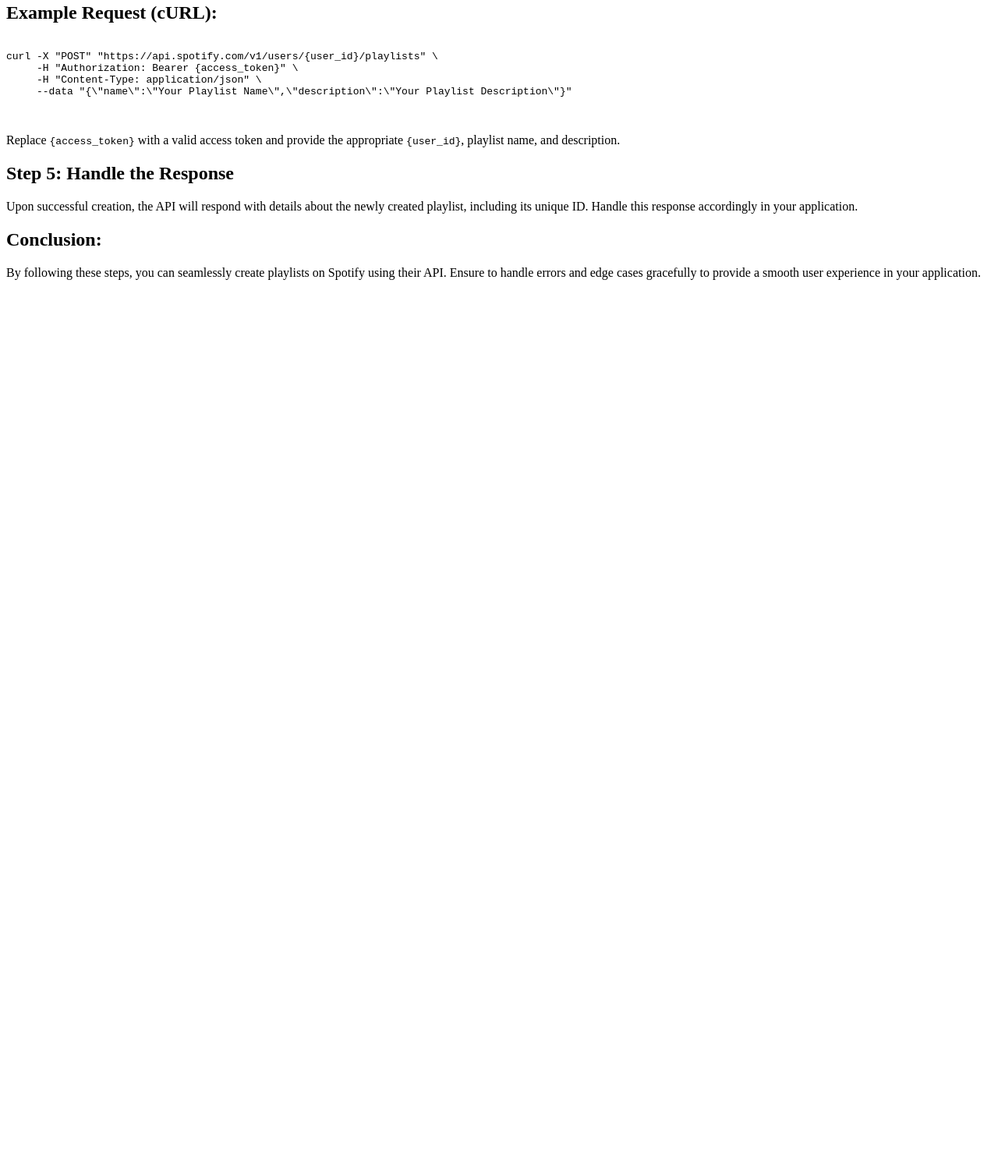
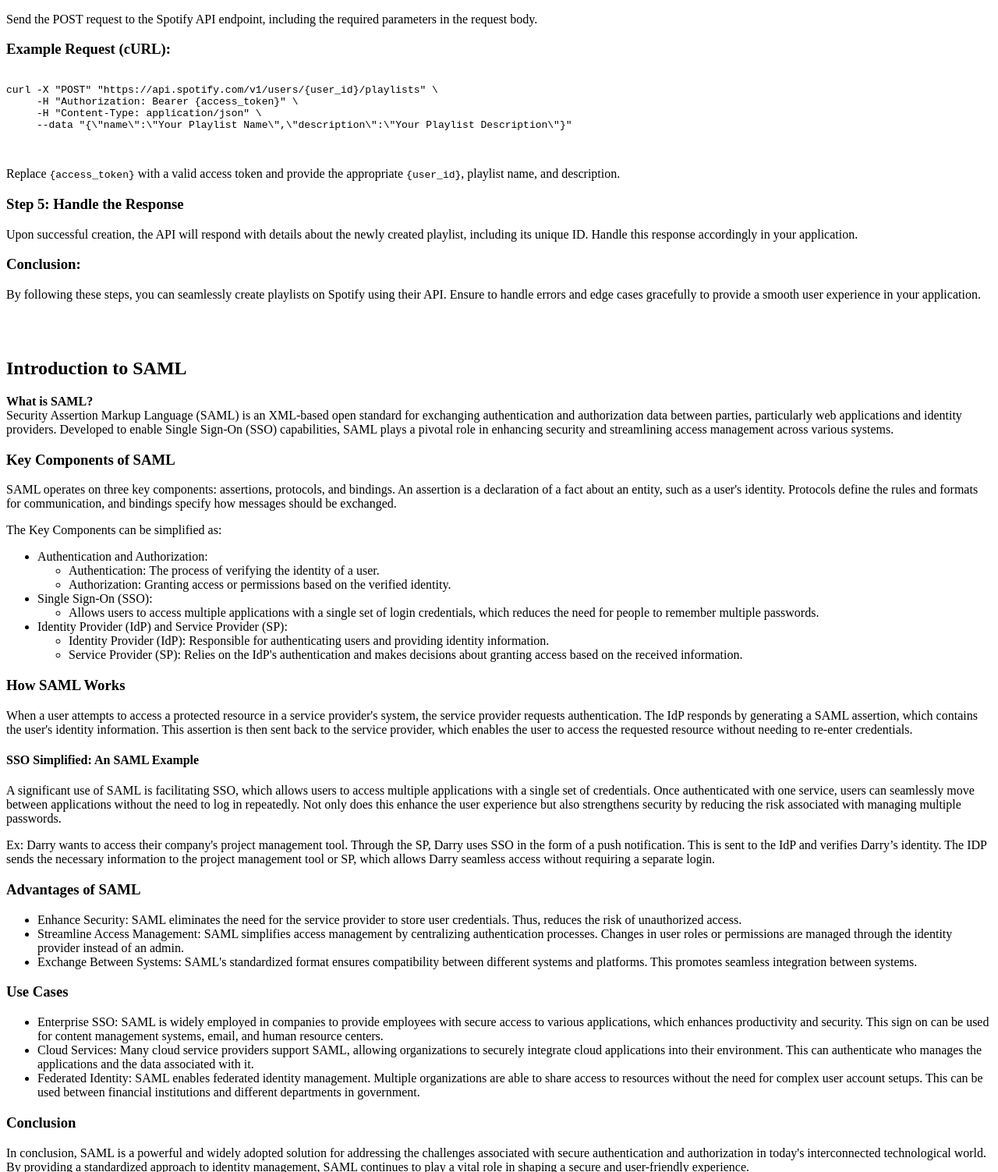
Before and after one commit to moekewlkatz/Documentation-Portfolio, a plain HTML site: page index.html in a window 1280 px wide. Shown: the part 1297-2800 px from the top of the page at 78% size. Before the commit the page ends 1672 px from the top, so only its background shows below. Drawn offline with Linux system fonts and the light colour scheme.

Commit message:
Update index.html

```diff
--- a/index.html
+++ b/index.html
@@ -9,6 +9,8 @@
     <p>Welcome! I am Moekewlkatz a.k.a. Darren. I hope you enjoy viewing my work.</p>
 </body>
 </html>
+
+<br>
 
 <html lang="en">
 <head>
@@ -46,6 +48,9 @@
 </body>
 </html>
 
+</br>
+<br>
+
 <!DOCTYPE html>
 <html lang="en">
 <head>
@@ -56,34 +61,34 @@
 <body>
     <h1>Guide to Creating a New Playlist on Spotify</h1>
 
-    <h2>Introduction:</h2>
+    <h3>Introduction:</h3>
     <p>
         Spotify's API provides developers with the ability to interact with Spotify's vast music database and perform various actions, including creating playlists. This guide will walk you through the steps to create a new playlist using the Spotify API.
     </p>
 
-    <h2>Step 1: Obtain Authorization</h2>
+    <h3>Step 1: Obtain Authorization</h3>
     <p>
         Before making any requests to the Spotify API, you need to obtain proper authorization. Ensure your application has the necessary scopes to create playlists on behalf of the user.
     </p>
 
-    <h2>Step 2: Construct the Request</h2>
+    <h3>Step 2: Construct the Request</h3>
     <p>
         To create a new playlist, send a POST request to the following endpoint:
         <code>POST https://api.spotify.com/v1/users/{user_id}/playlists</code><br>
         Replace <code>{user_id}</code> with the user's unique Spotify ID.
     </p>
 
-    <h2>Step 3: Include Parameters</h2>
+    <h3>Step 3: Include Parameters</h3>
     <p>
         Include the necessary parameters in the request body. At minimum, you need to provide the playlist's name and description. Optionally, you can specify other parameters like public/private visibility or collaborative status.
     </p>
 
-    <h2>Step 4: Make the Request</h2>
+    <h3>Step 4: Make the Request</h3>
     <p>
         Send the POST request to the Spotify API endpoint, including the required parameters in the request body.
     </p>
 
-    <h2>Example Request (cURL):</h2>
+    <h3>Example Request (cURL):</h3>
     <pre>
         <code>
 curl -X "POST" "https://api.spotify.com/v1/users/{user_id}/playlists" \
@@ -96,14 +101,112 @@ curl -X "POST" "https://api.spotify.com/v1/users/{user_id}/playlists" \
         Replace <code>{access_token}</code> with a valid access token and provide the appropriate <code>{user_id}</code>, playlist name, and description.
     </p>
 
-    <h2>Step 5: Handle the Response</h2>
+    <h3>Step 5: Handle the Response</h3>
     <p>
         Upon successful creation, the API will respond with details about the newly created playlist, including its unique ID. Handle this response accordingly in your application.
     </p>
 
-    <h2>Conclusion:</h2>
+    <h3>Conclusion:</h3>
     <p>
         By following these steps, you can seamlessly create playlists on Spotify using their API. Ensure to handle errors and edge cases gracefully to provide a smooth user experience in your application.
     </p>
 </body>
 </html>
+
+</br>
+<br>
+
+<!DOCTYPE html>
+<html lang="en">
+<head>
+    <meta charset="UTF-8">
+    <meta name="viewport" content="width=device-width, initial-scale=1.0">
+    <title>Introduction to SAML</title>
+</head>
+<body>
+    <h2>Introduction to SAML</h2>
+    <p><strong>What is SAML?</strong><br>
+    Security Assertion Markup Language (SAML) is an XML-based open standard for exchanging
+    authentication and authorization data between parties, particularly web applications and identity
+    providers. Developed to enable Single Sign-On (SSO) capabilities, SAML plays a pivotal role in
+    enhancing security and streamlining access management across various systems.</p>
+
+    <h3>Key Components of SAML</h3>
+    <p>SAML operates on three key components: assertions, protocols, and bindings. An assertion is a
+    declaration of a fact about an entity, such as a user's identity. Protocols define the rules and
+    formats for communication, and bindings specify how messages should be exchanged.</p>
+    <p>The Key Components can be simplified as:</p>
+    <ul>
+        <li>Authentication and Authorization:
+            <ul>
+                <li>Authentication: The process of verifying the identity of a user.</li>
+                <li>Authorization: Granting access or permissions based on the verified identity.</li>
+            </ul>
+        </li>
+        <li>Single Sign-On (SSO):
+            <ul>
+                <li>Allows users to access multiple applications with a single set of login credentials,
+                which reduces the need for people to remember multiple passwords.</li>
+            </ul>
+        </li>
+        <li>Identity Provider (IdP) and Service Provider (SP):
+            <ul>
+                <li>Identity Provider (IdP): Responsible for authenticating users and providing
+                identity information.</li>
+                <li>Service Provider (SP): Relies on the IdP's authentication and makes decisions
+                about granting access based on the received information.</li>
+            </ul>
+        </li>
+    </ul>
+
+    <h3>How SAML Works</h3>
+    <p>When a user attempts to access a protected resource in a service provider's system, the service
+    provider requests authentication. The IdP responds by generating a SAML assertion, which
+    contains the user's identity information. This assertion is then sent back to the service provider,
+    which enables the user to access the requested resource without needing to re-enter credentials.</p>
+
+    <h4>SSO Simplified: An SAML Example</h4>
+    <p>A significant use of SAML is facilitating SSO, which allows users to access multiple
+    applications with a single set of credentials. Once authenticated with one service, users can
+    seamlessly move between applications without the need to log in repeatedly. Not only does this
+    enhance the user experience but also strengthens security by reducing the risk associated with
+    managing multiple passwords.</p>
+    <p>Ex: Darry wants to access their company's project management tool. Through the SP, Darry uses
+    SSO in the form of a push notification. This is sent to the IdP and verifies Darry’s identity. The
+    IDP sends the necessary information to the project management tool or SP, which allows Darry
+    seamless access without requiring a separate login.</p>
+
+    <h3>Advantages of SAML</h3>
+    <ul>
+        <li>Enhance Security: SAML eliminates the need for the service provider to store user
+        credentials. Thus, reduces the risk of unauthorized access.</li>
+        <li>Streamline Access Management: SAML simplifies access management by centralizing
+        authentication processes. Changes in user roles or permissions are managed through the
+        identity provider instead of an admin.</li>
+        <li>Exchange Between Systems: SAML's standardized format ensures compatibility
+        between different systems and platforms. This promotes seamless integration between
+        systems.</li>
+    </ul>
+
+    <h3>Use Cases</h3>
+    <ul>
+        <li>Enterprise SSO: SAML is widely employed in companies to provide employees with
+        secure access to various applications, which enhances productivity and security. This sign
+        on can be used for content management systems, email, and human resource centers.</li>
+        <li>Cloud Services: Many cloud service providers support SAML, allowing organizations to
+        securely integrate cloud applications into their environment. This can authenticate who
+        manages the applications and the data associated with it.</li>
+        <li>Federated Identity: SAML enables federated identity management. Multiple
+        organizations are able to share access to resources without the need for complex user
+        account setups. This can be used between financial institutions and different departments
+        in government.</li>
+    </ul>
+
+    <h3>Conclusion</h3>
+    <p>In conclusion, SAML is a powerful and widely adopted solution for addressing the challenges
+    associated with secure authentication and authorization in today's interconnected technological
+    world. By providing a standardized approach to identity management, SAML continues to play a
+    vital role in shaping a secure and user-friendly experience.</p>
+</body>
+</html>
+</br>
```
